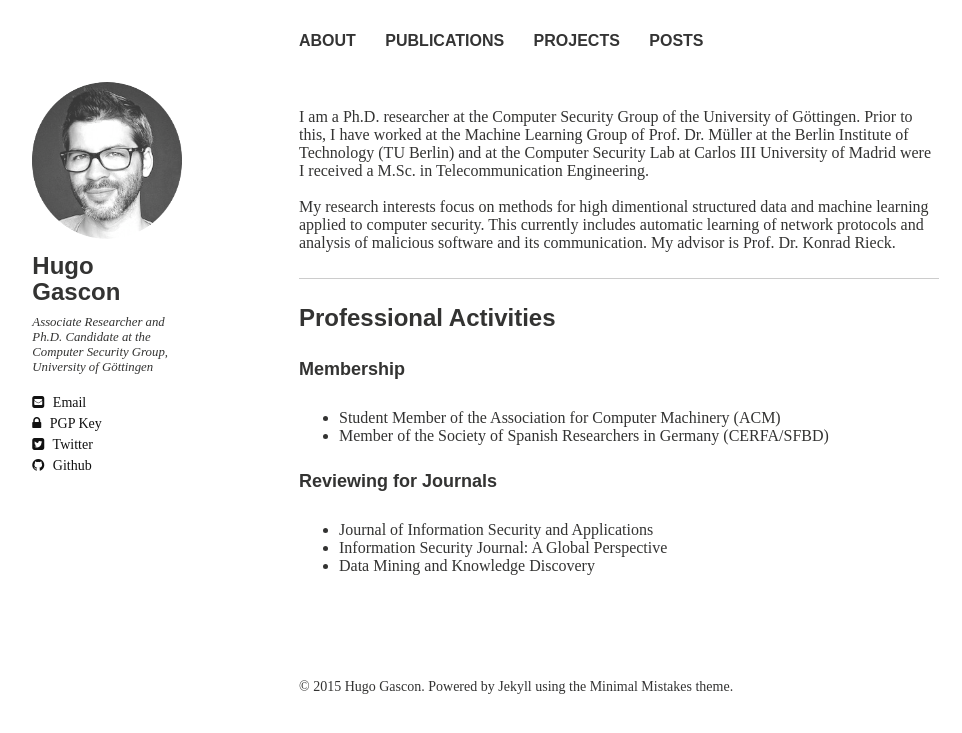
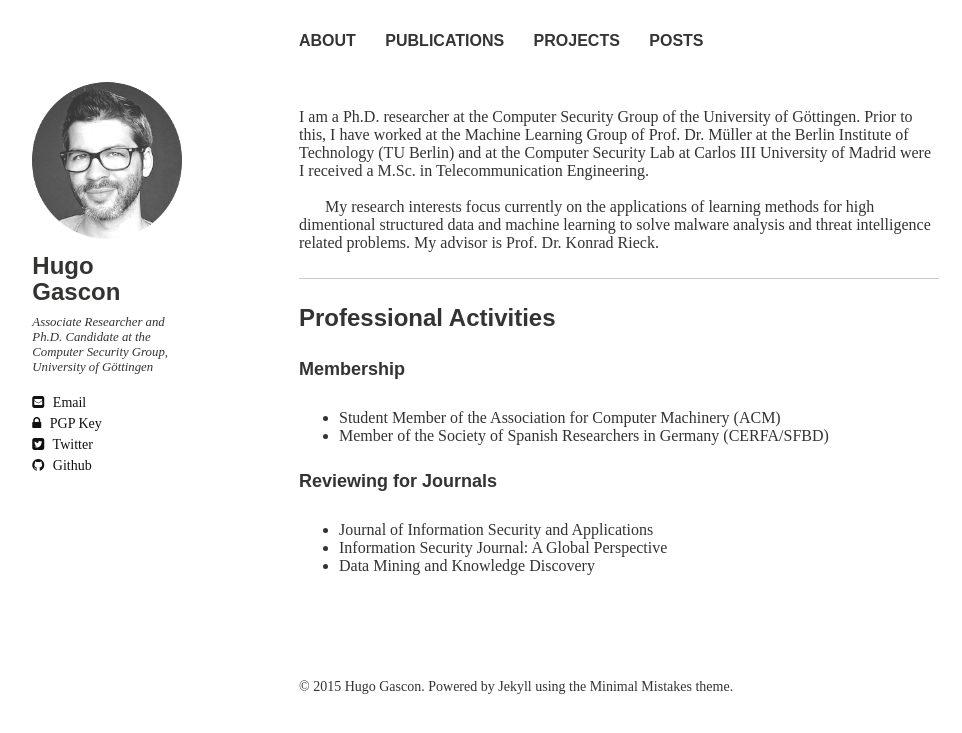
Before and after one commit to hgascon/hgascon.github.io, a Jekyll site: the page built from about/index.md, in a window 1280 px wide. Shown: the top 733 px of the page, without its empty margins (21-983 px from the left). Built offline with Jekyll 4.4.1, drawn with Linux system fonts in a browser that asks for light colours; nearby versions of some CDN libraries; some web fonts are replaced.

Commit message:
Update index.md

```diff
--- a/about/index.md
+++ b/about/index.md
@@ -16,10 +16,11 @@ Göttingen. Prior to this, I have worked at the Machine Learning Group of Prof.
 Dr. Müller at the Berlin Institute of Technology (TU Berlin) and at the
 Computer Security Lab at Carlos III University of Madrid were I received a
 M.Sc. in Telecommunication Engineering.<br><br>
-My research interests focus on methods for high dimentional structured data and
-machine learning applied to computer security. This currently includes
-automatic learning of network protocols and analysis of malicious software and
-its communication. My advisor is Prof. Dr. Konrad Rieck.
+
+My research interests focus currently on the applications of learning methods
+for high dimentional structured data and machine learning to solve
+malware analysis and threat intelligence related problems.
+My advisor is Prof. Dr. Konrad Rieck.
 <br>
 
 ---
```
